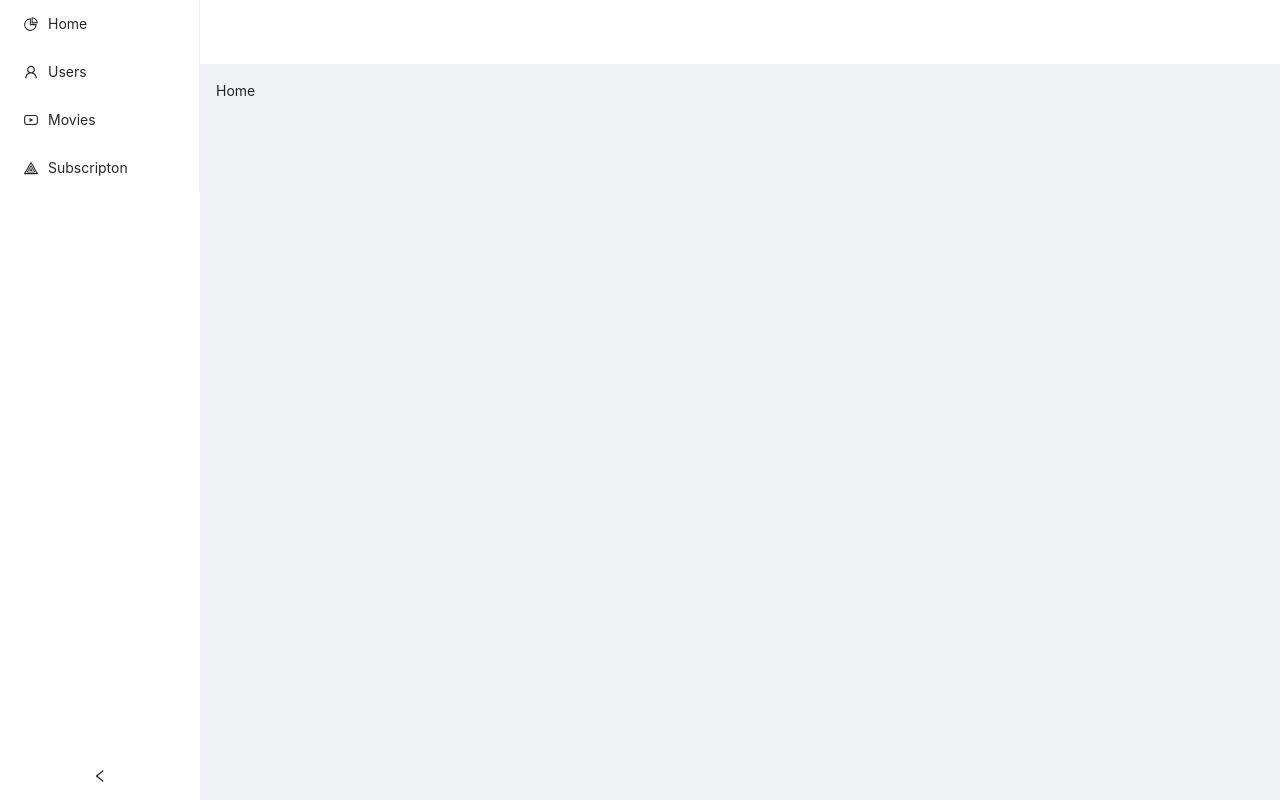
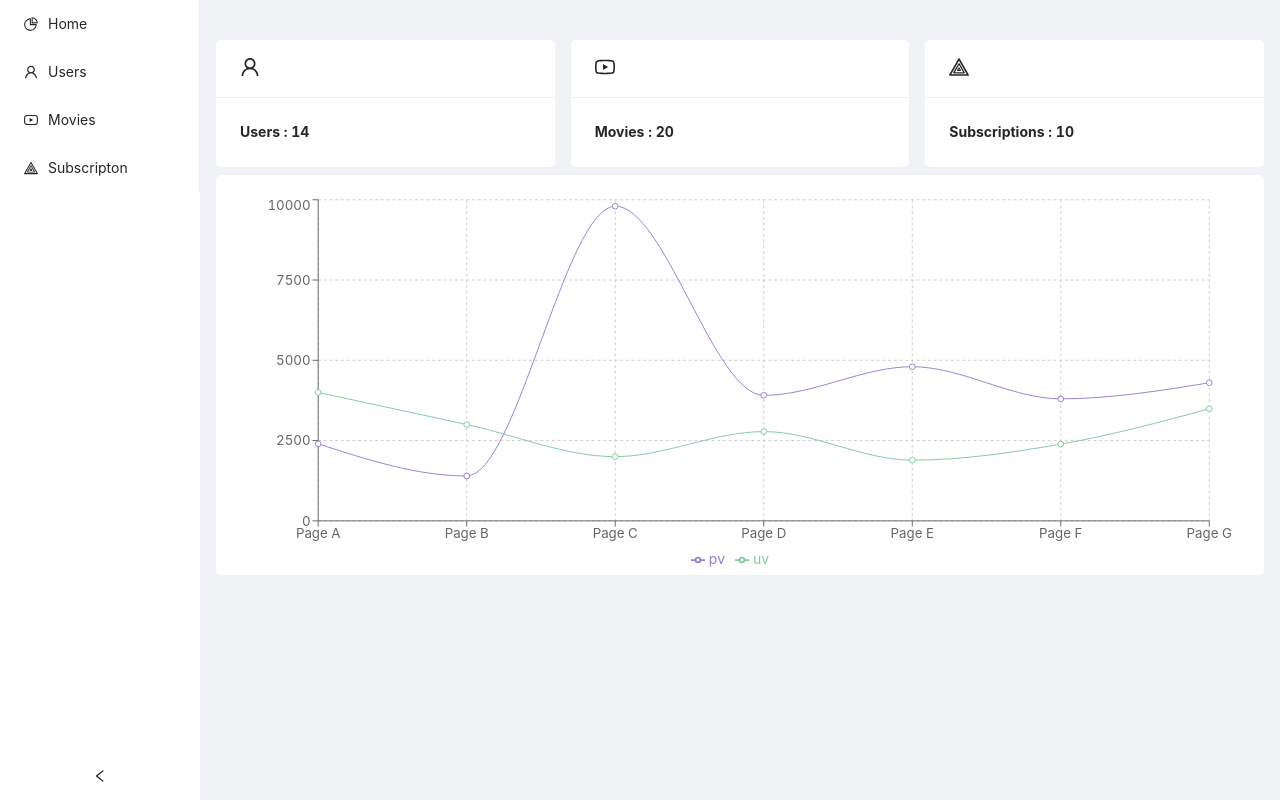
Before and after one commit to Faithulla/shark-tv-clone, a React (Create React App) app: page /dashboard in a window 1280 px wide. Built offline with nearby package versions, Linux system fonts and the light colour scheme.

Commit message:
Chart added

```diff
--- a/db.json
+++ b/db.json
@@ -35,9 +35,9 @@
       "id": 2
     },
     {
+      "id": 3,
       "type": "Yearly",
-      "duration": "5 years",
-      "id": 3
+      "duration": "5 years"
     }
   ]
 }
--- a/package.json
+++ b/package.json
@@ -15,6 +15,7 @@
     "react-dom": "^17.0.2",
     "react-router-dom": "^6.2.1",
     "react-scripts": "5.0.0",
+    "recharts": "^2.1.8",
     "redux": "^4.1.2",
     "redux-logger": "^3.0.6",
     "redux-thunk": "^2.4.1",
--- a/src/Pages/Home/Home.jsx
+++ b/src/Pages/Home/Home.jsx
@@ -1,11 +1,52 @@
-import React from 'react';
+import { Card, Col, Row } from "antd";
+import React from "react";
+import SimpleChart from "../../components/chart/simplechrt";
+import {
+  YoutubeOutlined,
+  HeatMapOutlined,
+  UserOutlined,
+} from "@ant-design/icons";
+import "./style.css";
+const Home = () => {
+  return (
+    <div>
+      <div className="cards">
+        <Row gutter={16}>
+          <Col span={8}>
+            <Card
+              title={<UserOutlined style={{ fontSize: "20px" }}/>}
+              bordered={false}
+              style={{ borderRadius: "5px", fontWeight: "bold" }}
+            >
+              Users : {"14"}
+            </Card>
+          </Col>
+          <Col span={8}>
+            <Card
+              title={<YoutubeOutlined style={{ fontSize: "20px" }} />}
+              bordered={false}
+              style={{ borderRadius: "5px" , fontWeight: "bold"  }}
+            >
+              Movies : {'20'}
+            </Card>
+          </Col>
 
-const Home = () => {
-    return (
-        <div>
-            Home
-        </div>
-    );
-}
+          <Col span={8}>
+            <Card
+              title={ <HeatMapOutlined style={{ fontSize: "20px" }} />}
+              bordered={false}
+              style={{ borderRadius: "5px" , fontWeight: "bold"}}
+            >
+             Subscriptions : {'10'}
+            </Card>
+          </Col>
+        </Row>
+      </div>
+      <div className="chart">
+        <SimpleChart />
+      </div>
+    </div>
+  );
+};
 
 export default Home;
--- /dev/null
+++ b/src/Pages/Home/style.css
@@ -0,0 +1,4 @@
+.cards{
+    margin-top: 5vh;
+    margin-bottom: 1vh;
+}
--- a/src/Pages/Subs/Subs.jsx
+++ b/src/Pages/Subs/Subs.jsx
@@ -1,15 +1,16 @@
 import React, { useState, useEffect } from "react";
 import { useNavigate } from "react-router-dom";
 import axios from "axios";
-import { Table } from "antd";
+import { Button, Table } from "antd";
 import { EditOutlined, DeleteOutlined } from "@ant-design/icons";
 
 const Subs = (props) => {
   const [subs, setSubs] = useState([]);
+  const [id, setId] = useState([]);
   const history = useNavigate();
   useEffect(() => {
     axios
-    .get("http://localhost:5000/subs")
+    .get(`http://localhost:5000/subs/${id}`)
     .then(res => {
       console.log("Getted data",res.data);
       setSubs(res.data)
@@ -17,7 +18,7 @@ const Subs = (props) => {
     .catch(err => {
       console.log("err",err);
     })
-  }, []);
+  }, [id]);
   const columns = [
     {
       title: "No",
@@ -51,7 +52,7 @@ const Subs = (props) => {
   return (
     <div>
       <Table bordered columns={columns} dataSource={subs}></Table>
-      <button >add</button>
+      <Button >ADD SUBS</Button>
     </div>
   );
 };
--- a/src/Routes/routes.js
+++ b/src/Routes/routes.js
@@ -11,33 +11,41 @@ export const routes = [
   {
     path: "/dashboard",
     element: <Home />,
+    key: 1,
   },
   {
     path: "/subs/list",
     element: <Subs />,
+    key: 2,
   },
   {
     path: "/subs/list/id",
     element: <Subitem />,
+    key: 3,
   },
   {
     path: "/users/list/id",
-    element: <UserEdit/>,
+    element: <UserEdit />,
+    key: 4,
   },
   {
     path: "/movie/list/id",
-    element: <Movieedit/>,
+    element: <Movieedit />,
+    key: 5,
   },
   {
     path: "/users/list",
     element: <Users />,
+    key: 6,
   },
   {
     path: "/movie/list",
     element: <Movie />,
+    key: 7,
   },
   {
     path: "*",
     element: <Err />,
+    key: 8,
   },
 ];
--- a/src/components/Layout/BasicLayout.jsx
+++ b/src/components/Layout/BasicLayout.jsx
@@ -15,23 +15,23 @@ const Basiclayout = () => {
     <Layout style={{ minHeight: "100vh" }}>
       <Sider collapsible theme="light">
         <div className="logo" />
-        <Menu theme="light" defaultSelectedKeys={["1"]} mode="inline">
-          <Menu.Item>
+        <Menu theme="light" defaultSelectedKeys={["0"]} mode="inline">
+          <Menu.Item key={1}>
             <PieChartOutlined />
             <span>Home</span>
             <Link to="/dashboard"></Link>
           </Menu.Item>
-          <Menu.Item>
+          <Menu.Item key={2}>
             <UserOutlined />
             <span>Users</span>
             <Link to="/users/list"></Link>
           </Menu.Item>
-          <Menu.Item>
+          <Menu.Item key={3}>
             <YoutubeOutlined />
             <span>Movies</span>
             <Link to="/movie/list"></Link>
           </Menu.Item>
-          <Menu.Item>
+          <Menu.Item key={4}>
             <HeatMapOutlined />
             <span>Subscripton</span>
             <Link to="/subs/list"></Link>
@@ -39,14 +39,11 @@ const Basiclayout = () => {
         </Menu>
       </Sider>
       <Layout className="site-layout">
-        <Header
-          className="site-layout-background"
-          style={{ padding: 0, backgroundColor: "white", marginBottom: "2vh" }}
-        />
+
         <Content style={{ margin: "0 16px" }}>
           <Routes>
             {routes.map((route) => (
-              <Route path={route.path} element={route.element}></Route>
+              <Route path={route.path} element={route.element} ></Route>
             ))}
           </Routes>
         </Content>
--- /dev/null
+++ b/src/components/chart/simplechrt.js
@@ -0,0 +1,89 @@
+import React, { PureComponent } from "react";
+import {
+  LineChart,
+  Line,
+  XAxis,
+  YAxis,
+  CartesianGrid,
+  Tooltip,
+  Legend,
+  ResponsiveContainer,
+} from "recharts";
+const data = [
+  {
+    name: "Page A",
+    uv: 4000,
+    pv: 2400,
+    amt: 2400,
+  },
+  {
+    name: "Page B",
+    uv: 3000,
+    pv: 1398,
+    amt: 2210,
+  },
+  {
+    name: "Page C",
+    uv: 2000,
+    pv: 9800,
+    amt: 2290,
+  },
+  {
+    name: "Page D",
+    uv: 2780,
+    pv: 3908,
+    amt: 2000,
+  },
+  {
+    name: "Page E",
+    uv: 1890,
+    pv: 4800,
+    amt: 2181,
+  },
+  {
+    name: "Page F",
+    uv: 2390,
+    pv: 3800,
+    amt: 2500,
+  },
+  {
+    name: "Page G",
+    uv: 3490,
+    pv: 4300,
+    amt: 2100,
+  },
+];
+
+export default class SimpleChart extends PureComponent {
+  render() {
+    return (
+      <ResponsiveContainer width="100%" height={400} >
+        <LineChart
+        style={{backgroundColor:"#fff",paddingTop:"20px",borderRadius:"5px"}}
+          width={400}
+          height={700}
+          data={data}
+          margin={{
+            top: 5,
+            right: 30,
+            left: 20,
+            bottom: 5,
+          }}
+        >
+          <CartesianGrid strokeDasharray="3 3" />
+          <XAxis dataKey="name" />
+          <YAxis />
+          <Tooltip />
+          <Legend />
+          <Line
+            type="monotone"
+            dataKey="pv"
+            stroke="#8884d8"
+            activeDot={{ r: 8 }}
+          />
+          <Line type="monotone" dataKey="uv" stroke="#82ca9d" />
+        </LineChart>
+      </ResponsiveContainer>
+    );
+  }
+}
```
Also changed, not shown: 1 other file (tests, documents, lock files or other folders).
